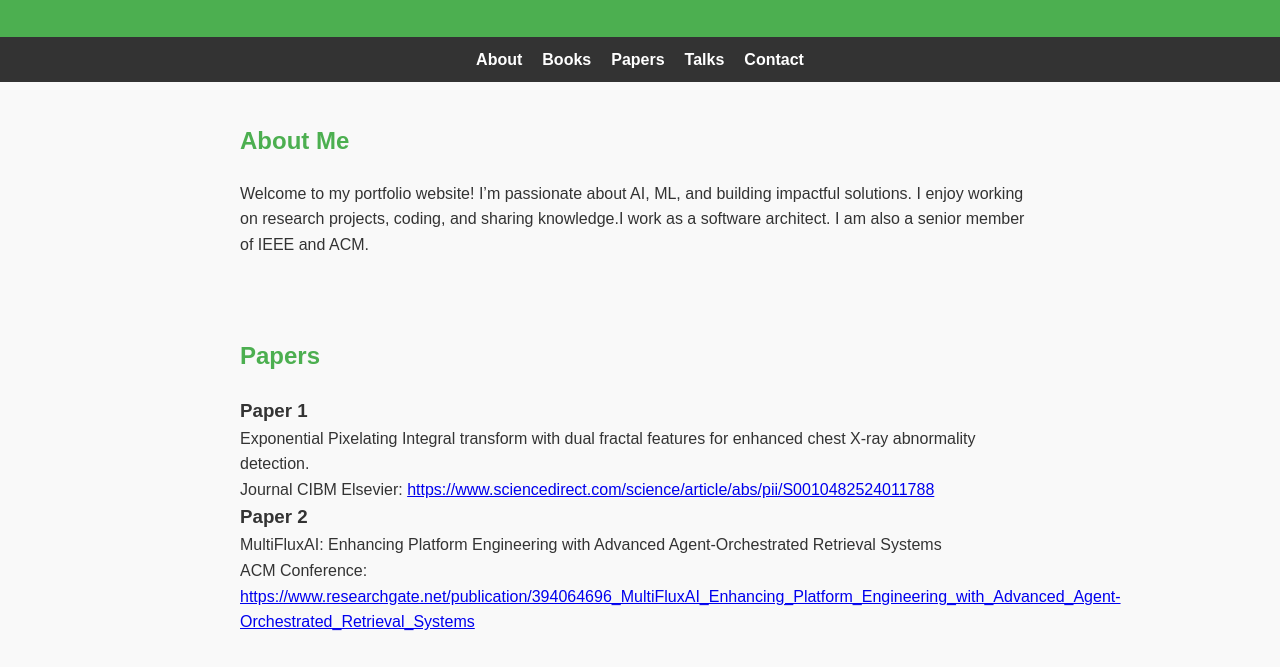
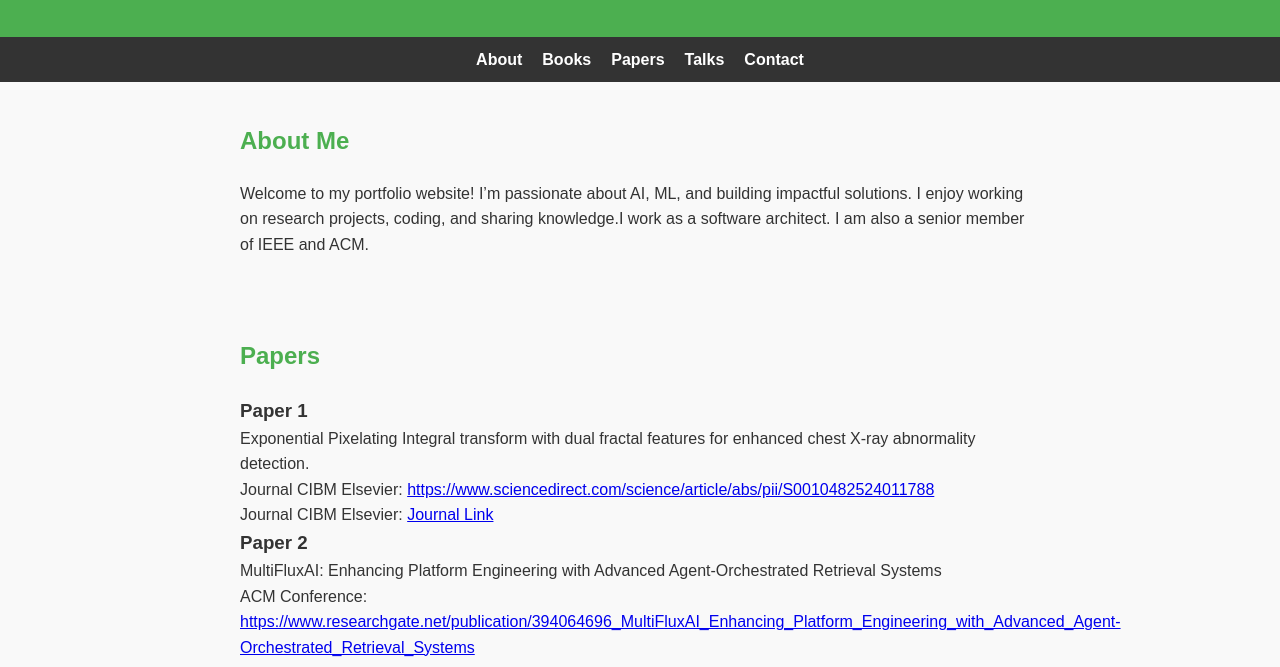
Before and after one commit to sriram-1/M.Sriram, a plain HTML site: page index.html in a window 1280 px wide. Shown: the part 133-800 px from the top of the page. Drawn offline with Linux system fonts and the light colour scheme.

Commit message:
Update index.html journal link updated

```diff
--- a/index.html
+++ b/index.html
@@ -40,6 +40,7 @@
       <h3>Paper 1</h3>
       <p>Exponential Pixelating Integral transform with dual fractal features for enhanced chest X-ray abnormality detection.</p>
       <p>Journal CIBM Elsevier: <a href="Journal Link"  target="_blank">https://www.sciencedirect.com/science/article/abs/pii/S0010482524011788</a></p>
+      <p>Journal CIBM Elsevier: <a href="https://www.sciencedirect.com/science/article/abs/pii/S0010482524011788"  target="_blank">Journal Link</a></p>
     </div>
     <div class="papers">
       <h3>Paper 2</h3>
```
